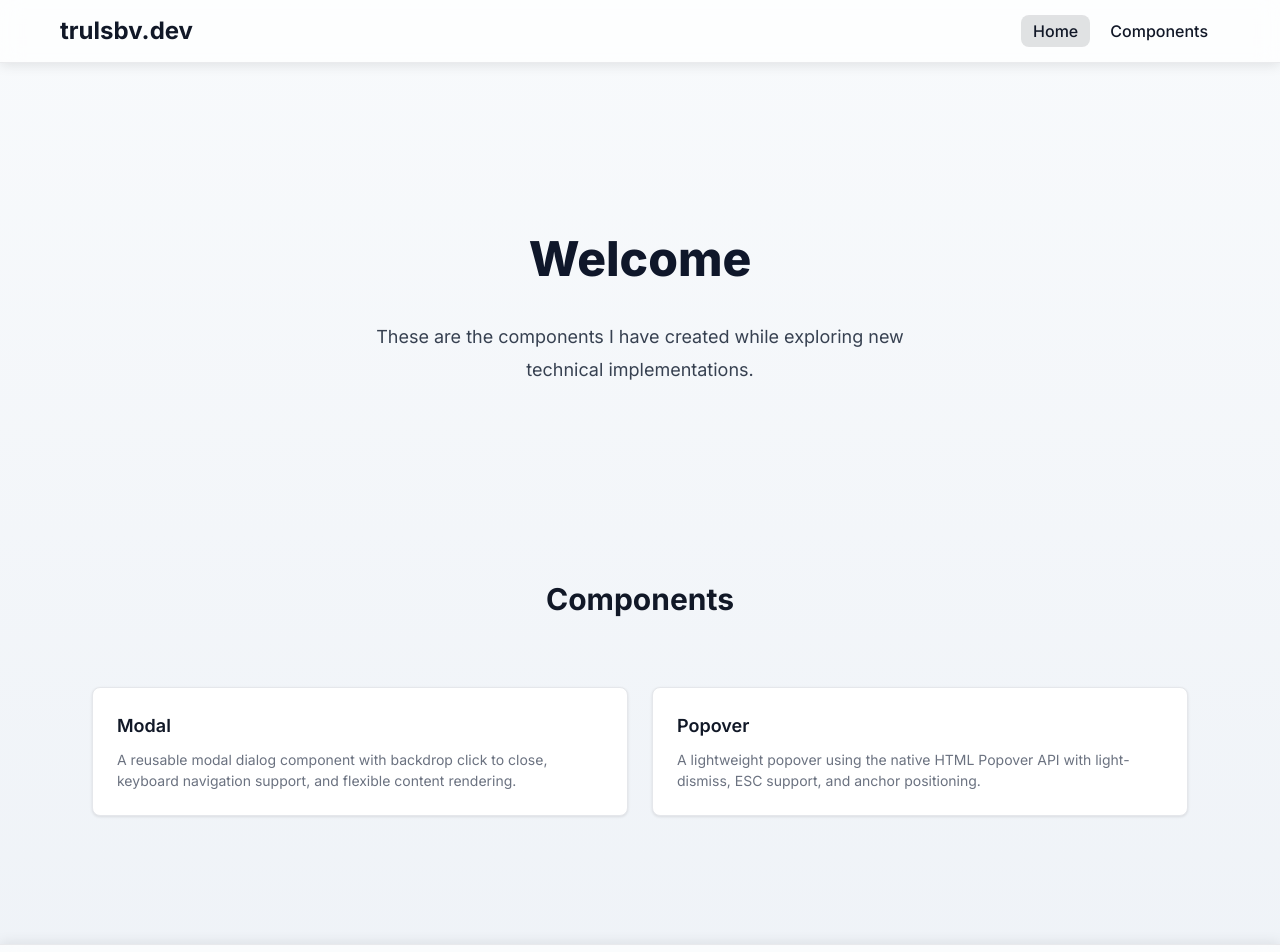
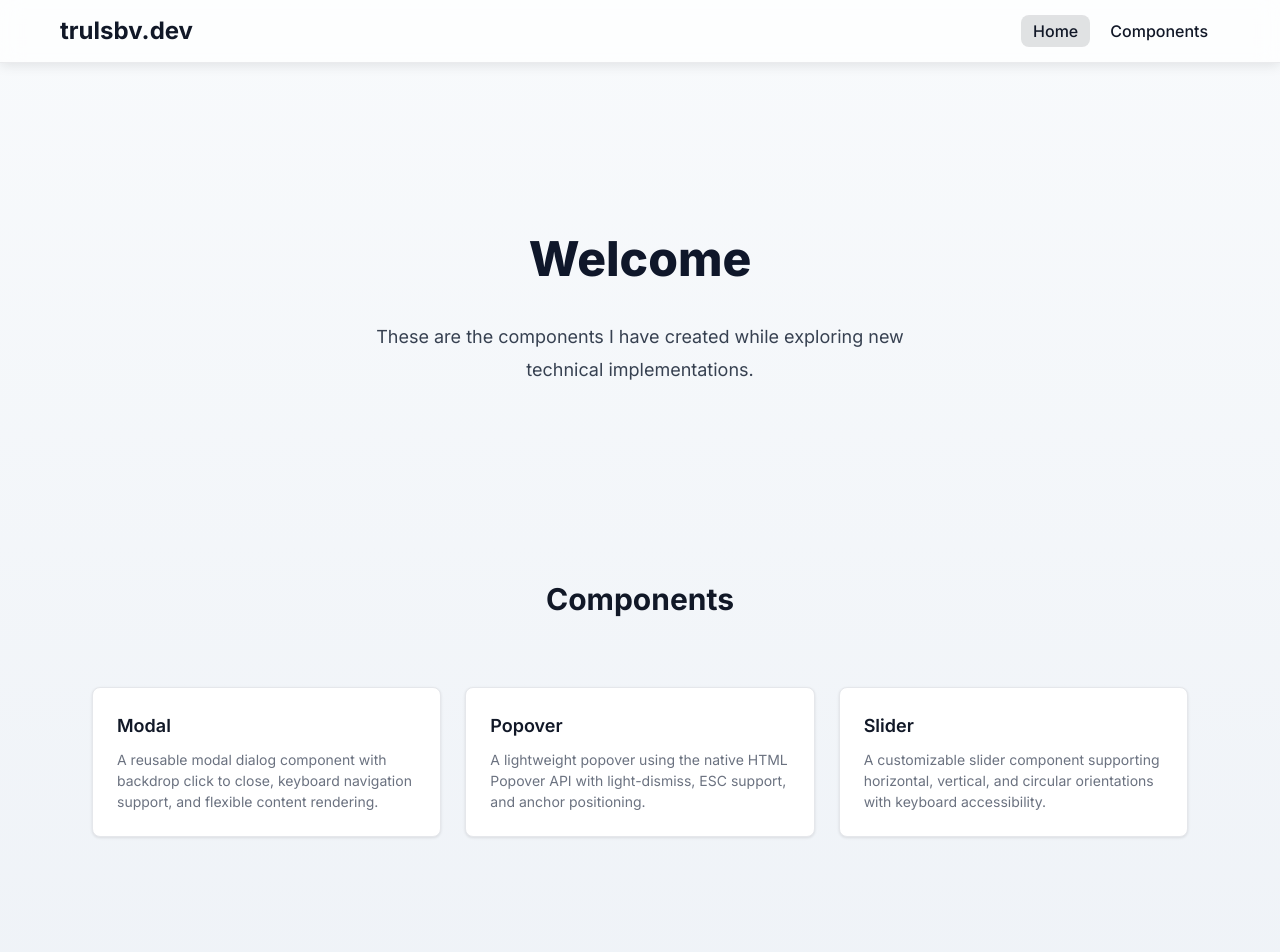
Before and after one commit to trulsbv/trulsbv.github.io, a React (Vite) app: page /home in a window 1280 px wide. Shown: the top 952 px of the page. Built offline with nearby package versions, Linux system fonts and the light colour scheme; what @mdn/browser-compat-data would draw is missing.

Commit message:
Add slider to home page

```diff
--- a/src/internalComponents/ComponentsGrid.tsx
+++ b/src/internalComponents/ComponentsGrid.tsx
@@ -35,6 +35,12 @@ const components = [
       "A lightweight popover using the native HTML Popover API with light-dismiss, ESC support, and anchor positioning.",
     componentName: "Popover",
   },
+  {
+    name: "Slider",
+    description:
+      "A customizable slider component supporting horizontal, vertical, and circular orientations with keyboard accessibility.",
+    componentName: "Slider",
+  },
 ];
 
 export const ComponentsGrid = () => {
```
